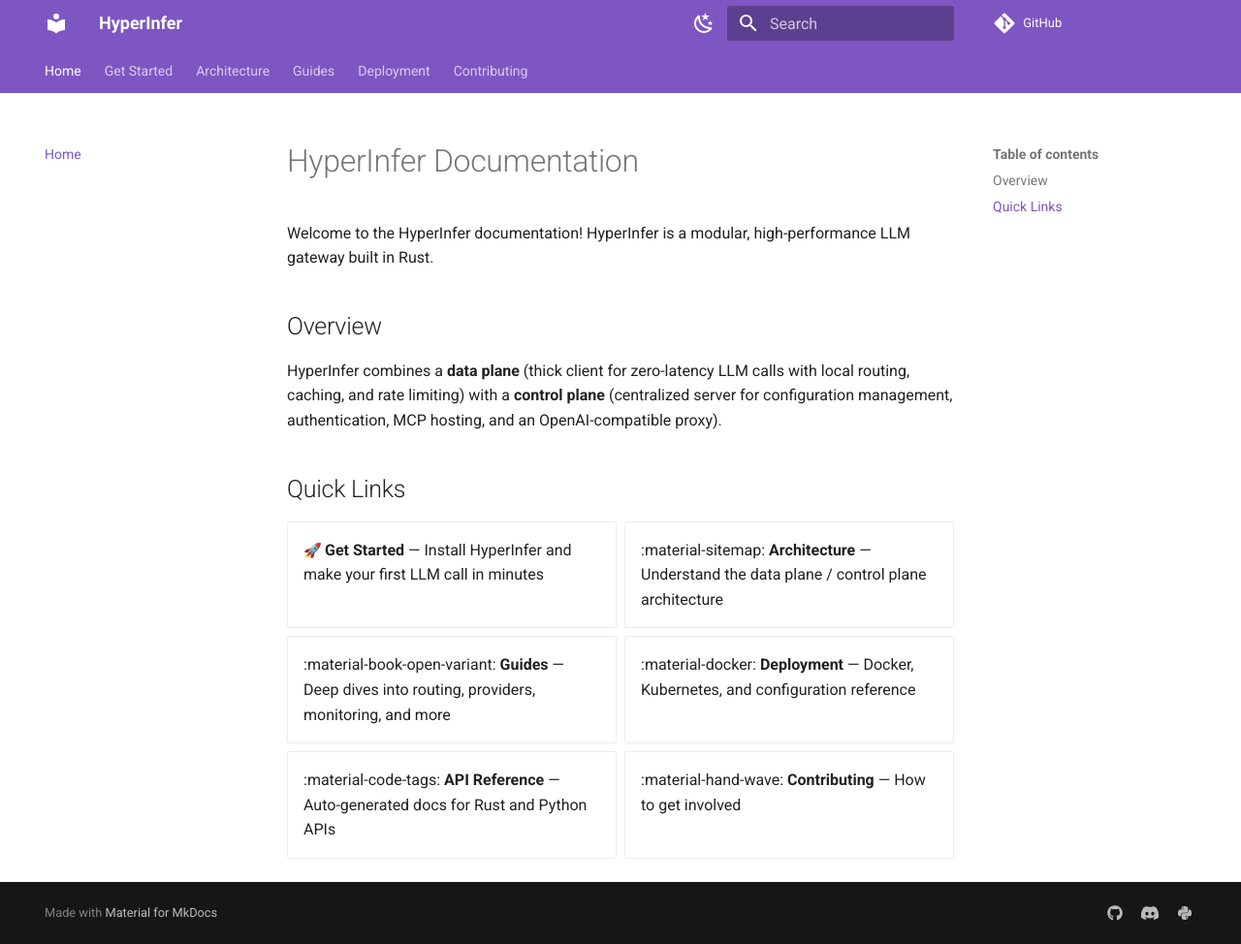
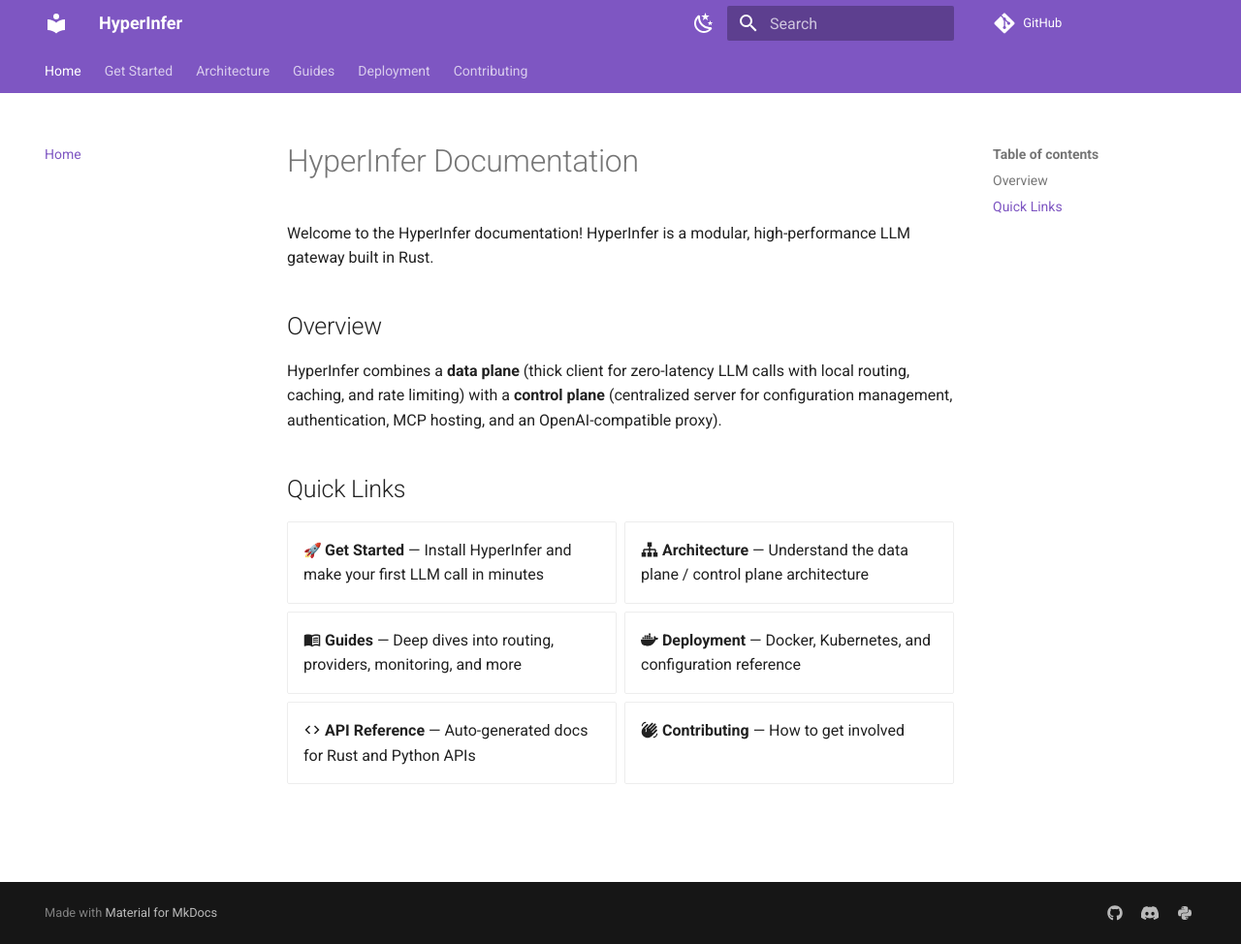
Before and after one commit to AndroZa0812/HyperInfer, an MkDocs documentation site: the page built from docs/index.md, in a window 1280 px wide and 974 px high. Shown: the whole window at 97% size. Built offline with MkDocs 1.6.1 and Material for MkDocs 9.7.7, drawn with Linux system fonts in a browser that asks for light colours; emoji names are drawn with the system emoji font; comment, search, counter and statistics services are not loaded.

Commit message:
fix(docs): CI build and mkdocs configuration fixes
- Add fetch-depth: 0 to actions/checkout for git-revision-date-localized-plugin
- Install mkdocs-git-revision-date-localized-plugin in CI
- Configure pymdownx.emoji with twemoji index and SVG generator
- Fix :material-docker: icon to :simple-docker: in index.md

These address Pullfrog's CI/build issues and emoji rendering problems.

```diff
--- a/docs/index.md
+++ b/docs/index.md
@@ -13,7 +13,7 @@
 -   :rocket: __Get Started__ — Install HyperInfer and make your first LLM call in minutes
 -   :material-sitemap: __Architecture__ — Understand the data plane / control plane architecture
 -   :material-book-open-variant: __Guides__ — Deep dives into routing, providers, monitoring, and more
--   :material-docker: __Deployment__ — Docker, Kubernetes, and configuration reference
+  - :simple-docker: __Deployment__ — Docker, Kubernetes, and configuration reference
 -   :material-code-tags: __API Reference__ — Auto-generated docs for Rust and Python APIs
 -   :material-hand-wave: __Contributing__ — How to get involved
 
--- a/mkdocs.yml
+++ b/mkdocs.yml
@@ -42,7 +42,9 @@
       anchor_linenums: true
   - pymdownx.inlinehilite
   - pymdownx.snippets
-  - pymdownx.emoji
+  - pymdownx.emoji:
+      emoji_index: !!python/name:material.extensions.emoji.twemoji
+      emoji_generator: !!python/name:material.extensions.emoji.to_svg
   - attr_list
   - md_in_html
 
```
Also changed, not shown: 1 other file.
